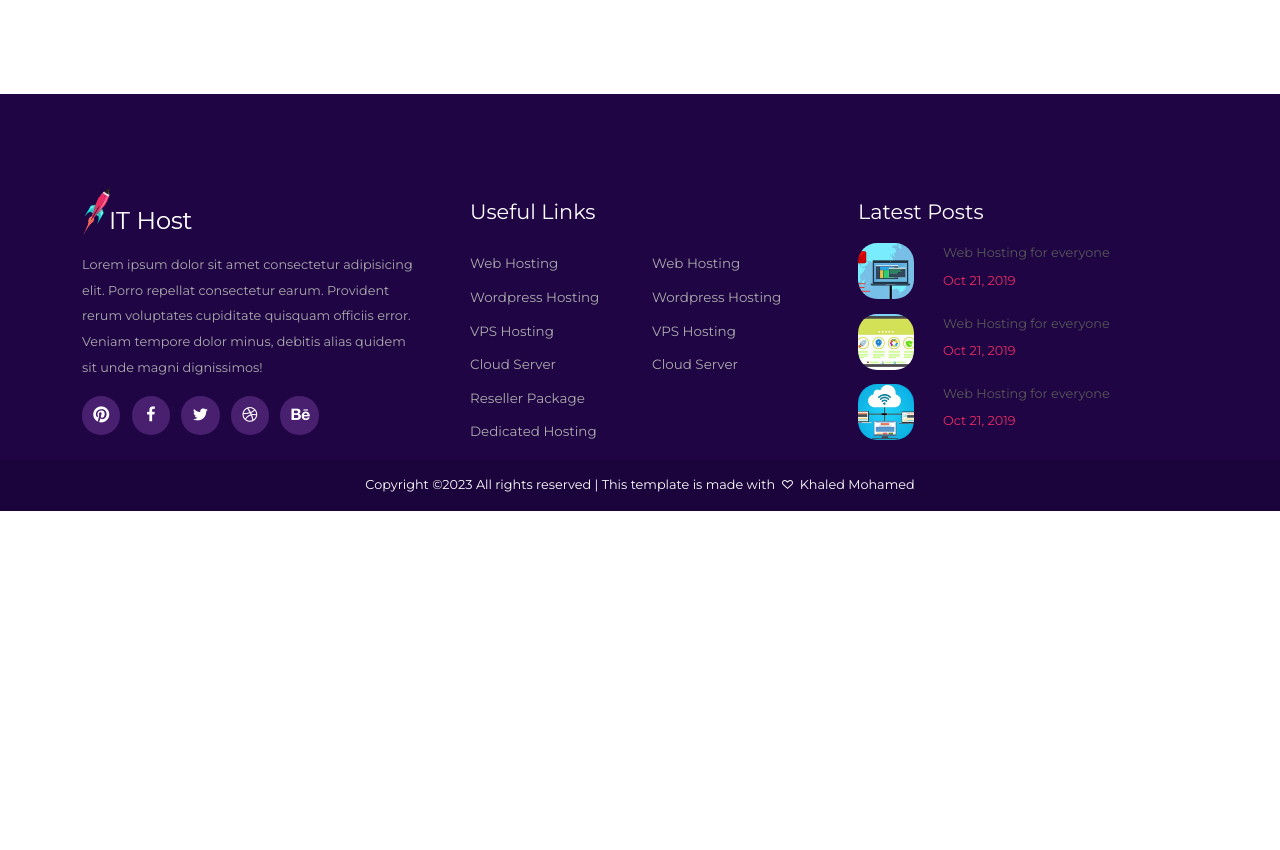
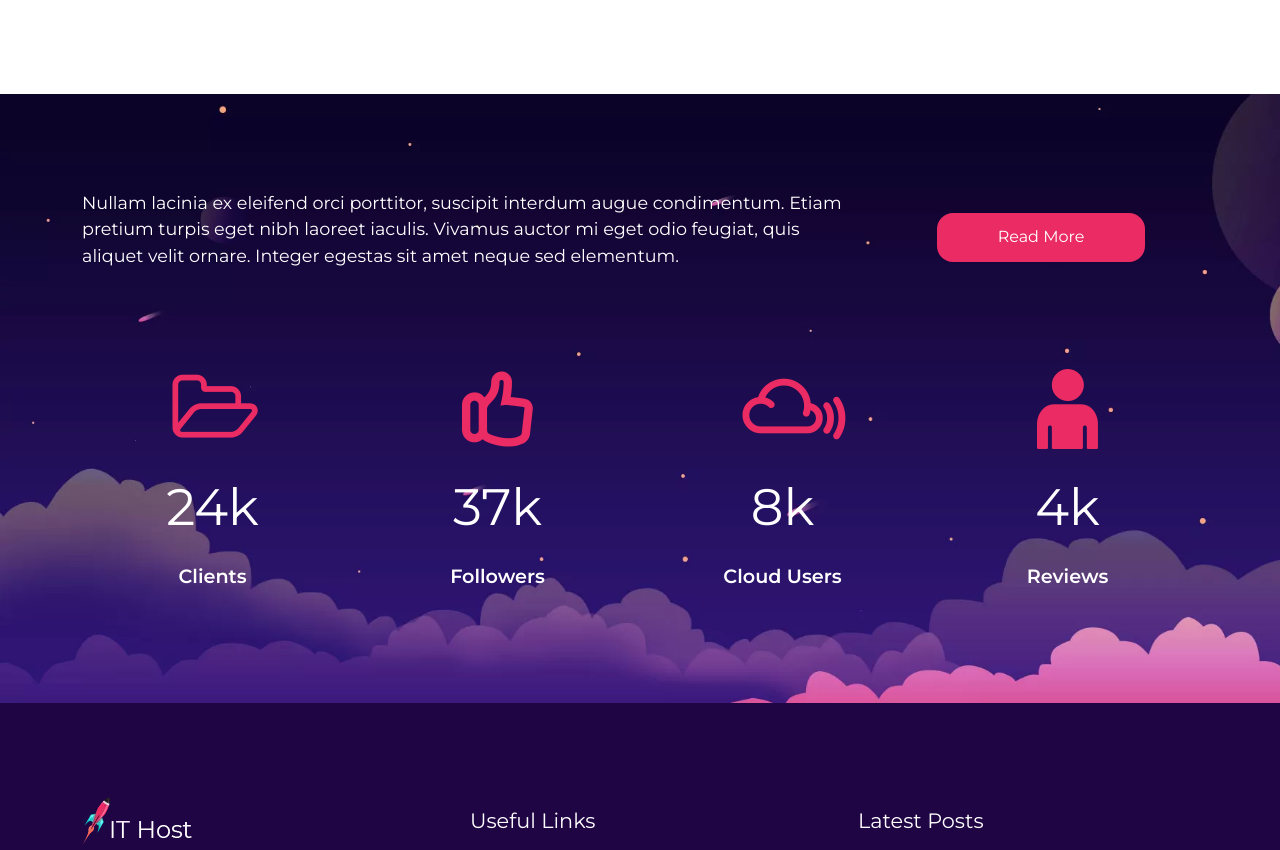
Before and after one commit to krypton225/IT-Host, a React (Create React App) app: page /about in a window 1280 px wide. Shown: the part 1210-2060 px from the top of the page. Before the commit the page ends 1721 px from the top, so only its background shows below. Built offline with nearby package versions, Linux system fonts and the light colour scheme.

Commit message:
ADD counting section @ About page

```diff
--- a/src/pages/About/About.tsx
+++ b/src/pages/About/About.tsx
@@ -1,6 +1,7 @@
 import { MainButton, SectionHeader } from "components";
 import EnterWebsite from "components/EnterWebsite/EnterWebsite";
-import { AboutPic } from "data/photos";
+import { AboutPic, MainBackground } from "data/photos";
+import countingData from "./CountingData/counting-data";
 
 const About = () => {
     return (
@@ -36,6 +37,45 @@ const About = () => {
                     </div>
                 </div>
             </div>
+
+            <div className="counting"
+                style={{
+                    paddingBlock: "6rem",
+                    backgroundImage: `url('${MainBackground}')`,
+                    backgroundRepeat: "no-repeat", backgroundSize: "cover"
+                }}>
+
+                <div className="container">
+                    <div className="row g-4 align-items-center">
+                        <div className="col-lg-9">
+                            <p className="text-white" style={{ width: "94%", fontSize: "1.1rem" }}>
+                                Nullam lacinia ex eleifend orci porttitor, suscipit interdum augue condimentum.
+                                Etiam pretium turpis eget nibh laoreet iaculis. Vivamus auctor mi eget odio feugiat,
+                                quis aliquet velit ornare. Integer egestas sit amet neque sed elementum.
+                            </p>
+                        </div>
+
+                        <div className="col-lg-3">
+                            <MainButton text="read more" bg="var(--pink-color)" color="white" padding="0.8rem" rounded={true} halfWidth={true} />
+                        </div>
+                    </div>
+
+                    <div className="row text-center" style={{ marginTop: "4rem" }}>
+                        {
+                            countingData.map(({ id, icon, counterNumber, title }) => (
+                                <div key={id} className="col-md-6 col-lg-3">
+                                    <i className={`icon ${icon}`} style={{ color: `var(--pink-color)`, fontSize: "5rem" }}></i>
+
+                                    <div className="text-white text-capitalize">
+                                        <p style={{ fontSize: "3.2rem" }}>{counterNumber}k</p>
+                                        <p className="fw-semibold" style={{ marginTop: "0", fontSize: "1.2rem" }}>{title}</p>
+                                    </div>
+                                </div>
+                            ))
+                        }
+                    </div>
+                </div>
+            </div>
         </div>
     );
 };
--- /dev/null
+++ b/src/pages/About/CountingData/counting-data.ts
@@ -0,0 +1,14 @@
+import GenerateId from "../../../utils/generate-id";
+
+import ICountingData from "./ICountingData.interface";
+
+const countingData: Array<ICountingData> = [
+    { icon: "icon-folder-open-empty", counterNumber: 24, title: "clients" },
+    { icon: "icon-thumbs-up", counterNumber: 37, title: "followers" },
+    { icon: "icon-mixcloud", counterNumber: 8, title: "cloud users" },
+    { icon: "icon-adult", counterNumber: 4, title: "reviews" },
+];
+
+(() => GenerateId(countingData))();
+
+export default countingData;
```
Also changed, not shown: src/pages/About/CountingData/ICountingData.interface.ts (added, +9 -0 lines).
